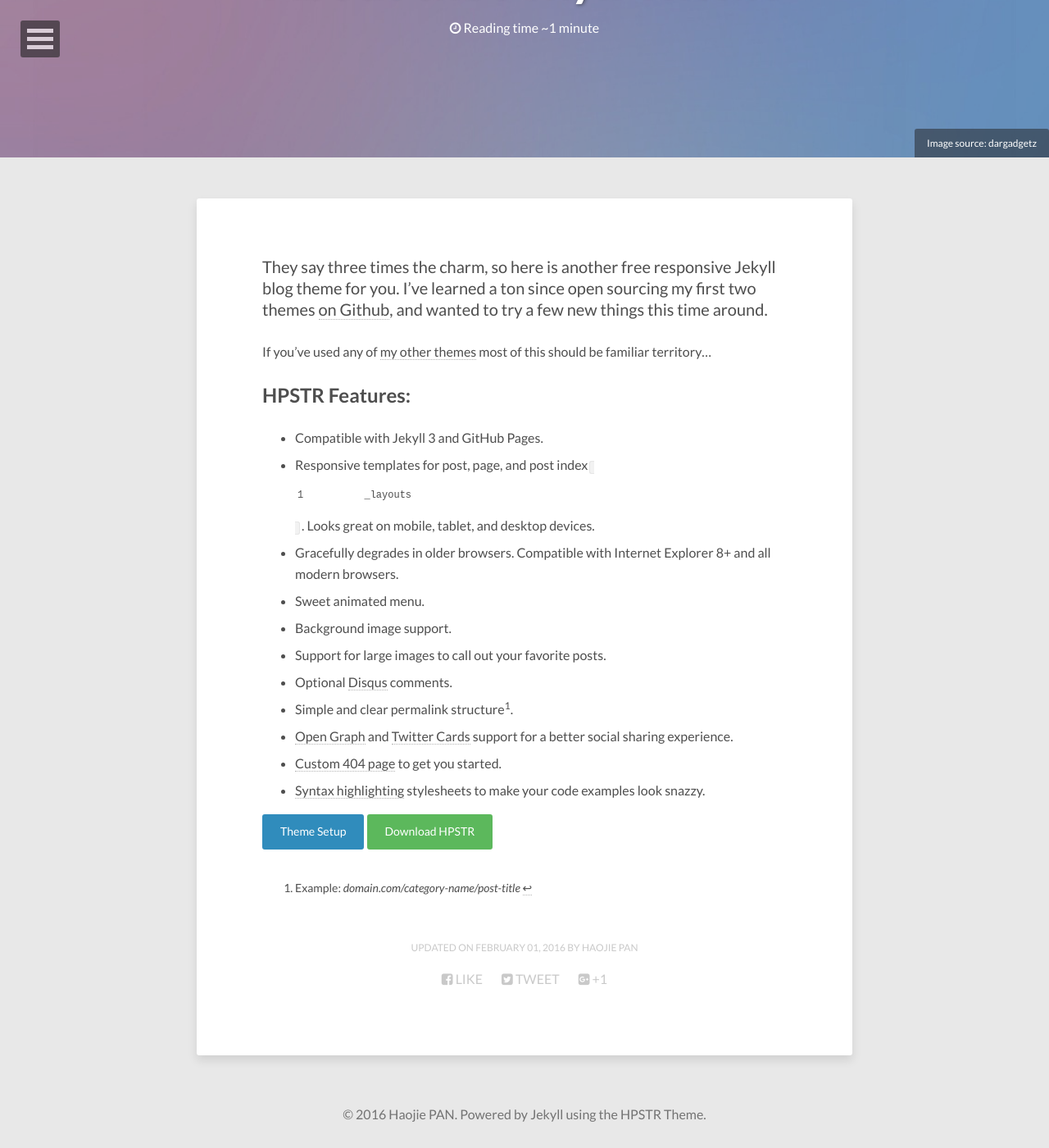
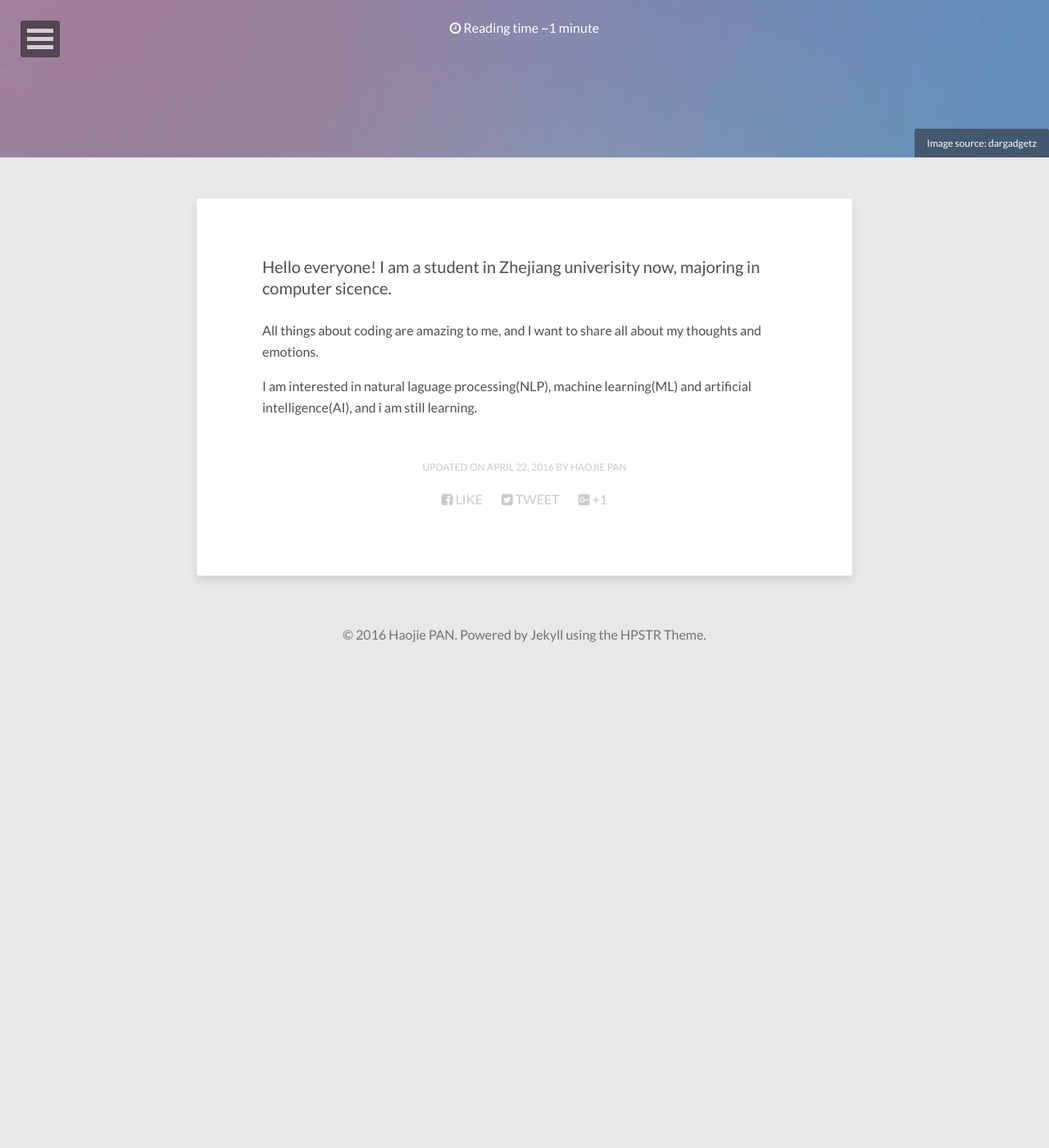
Before and after one commit to ScarletPan/ScarletPan.github.io, a Jekyll site: the page built from about/index.md, in a window 1280 px wide and 1400 px high, scrolled down 208 px. Shown: the whole window at 82% size. Built offline with Jekyll 4.4.1, drawn with Linux system fonts in a browser that asks for light colours; nearby versions of some CDN libraries; after the commit the page ends 1023 px from its top, so only the background shows below that; some of the changed text lies outside the part shown.

Commit message:
2016/04/22 first

```diff
--- a/_config.yml
+++ b/_config.yml
@@ -10,13 +10,13 @@ url:
 # Owner/author information
 owner:
   name:           Haojie PAN
-  avatar:         avatar.jpg
-  bio:            "Your bio goes here. It shouldn't be super long but a good sentence or two should suffice."
+  avatar:         author.jpg
+  bio:            "I wish I could."
   email:         3140102237@zju.edu.cn
   # Social networking links used in footer. Update and remove as you like.
   twitter:
   facebook:
-  github:         https://github.com/ScarletPan
+  github:        ScarletPan
   stackexchange:
   linkedin:
   instagram:
--- a/about/index.md
+++ b/about/index.md
@@ -1,32 +1,16 @@
 ---
 layout: page
-title: About the Jekyll Theme
+title: About Me
 image:
   feature: abstract-5.jpg
   credit: dargadgetz
   creditlink: http://www.dargadgetz.com/ios-7-abstract-wallpaper-pack-for-iphone-5-and-ipod-touch-retina/
 comments: false
-modified: 2016-02-01
+modified: 2016-04-22
 ---
 
-They say three times the charm, so here is another free responsive Jekyll blog theme for you. I've learned a ton since open sourcing my first two themes [on Github](http://github.com/mmistakes), and wanted to try a few new things this time around.
+Hello everyone! I am a student in Zhejiang univerisity now, majoring in computer sicence.
 
-If you've used any of [my other themes](http://mademistakes.com/work/jekyll-themes/) most of this should be familiar territory...
+All things about coding are amazing to me, and I want to share all about my thoughts and emotions.
 
-## HPSTR Features:
-
-* Compatible with Jekyll 3 and GitHub Pages.
-* Responsive templates for post, page, and post index `_layouts`. Looks great on mobile, tablet, and desktop devices.
-* Gracefully degrades in older browsers. Compatible with Internet Explorer 8+ and all modern browsers.
-* Sweet animated menu.
-* Background image support.
-* Support for large images to call out your favorite posts.
-* Optional [Disqus](http://disqus.com) comments.
-* Simple and clear permalink structure[^1].
-* [Open Graph](https://developers.facebook.com/docs/opengraph/) and [Twitter Cards](https://dev.twitter.com/docs/cards) support for a better social sharing experience.
-* [Custom 404 page]({{ site.url }}/404.html) to get you started.
-* [Syntax highlighting]({{ site.url }}/code-highlighting-post/) stylesheets to make your code examples look snazzy.
-
-<div markdown="0"><a href="{{ site.url }}/theme-setup/" class="btn btn-info">Theme Setup</a> <a href="https://github.com/mmistakes/hpstr-jekyll-theme" class="btn btn-success">Download HPSTR</a></div>
-
-[^1]: Example: *domain.com/category-name/post-title*
+I am interested in natural laguage processing(NLP), machine learning(ML) and artificial intelligence(AI), and i am still learning.
```
Also changed, not shown: images/author.jpg (added).
